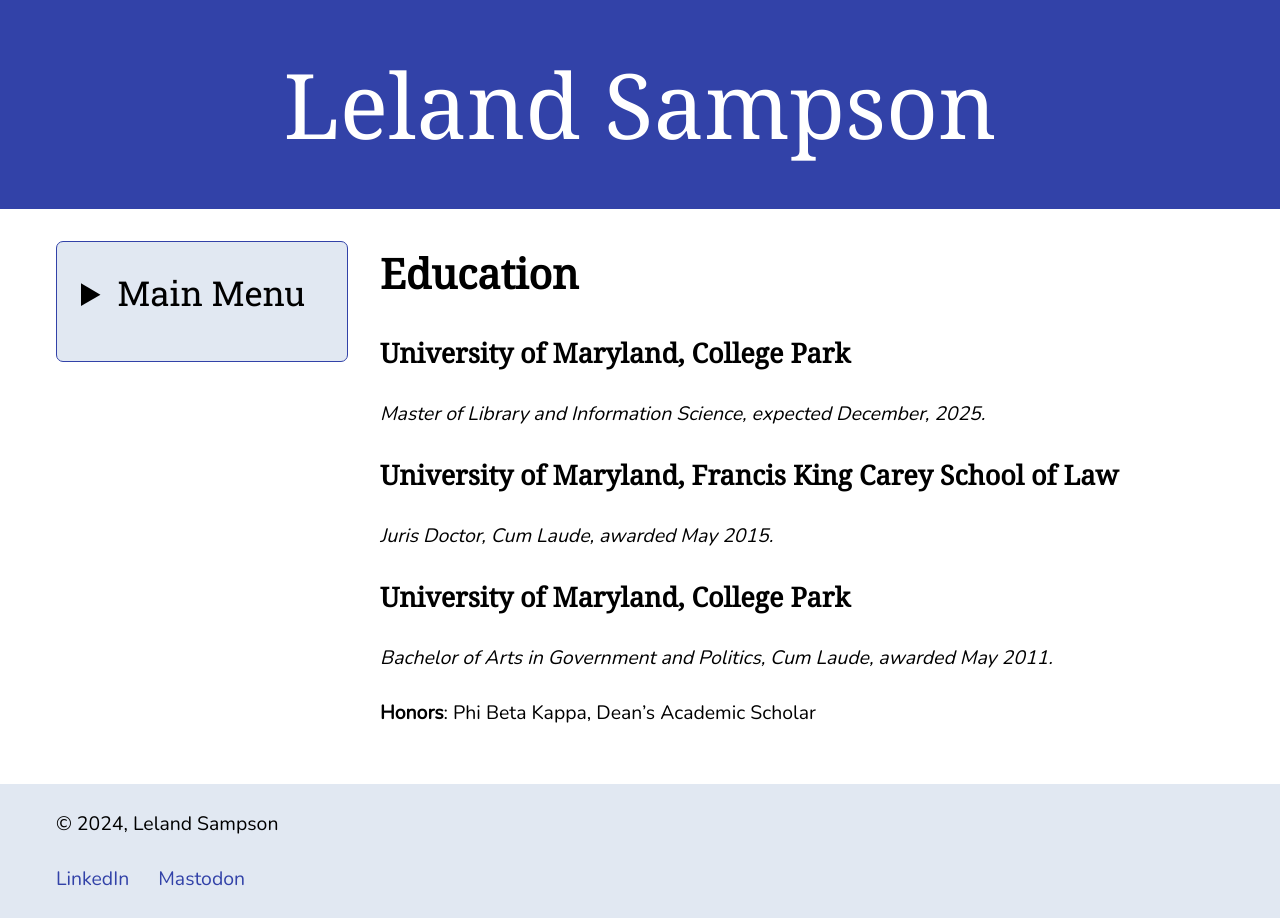
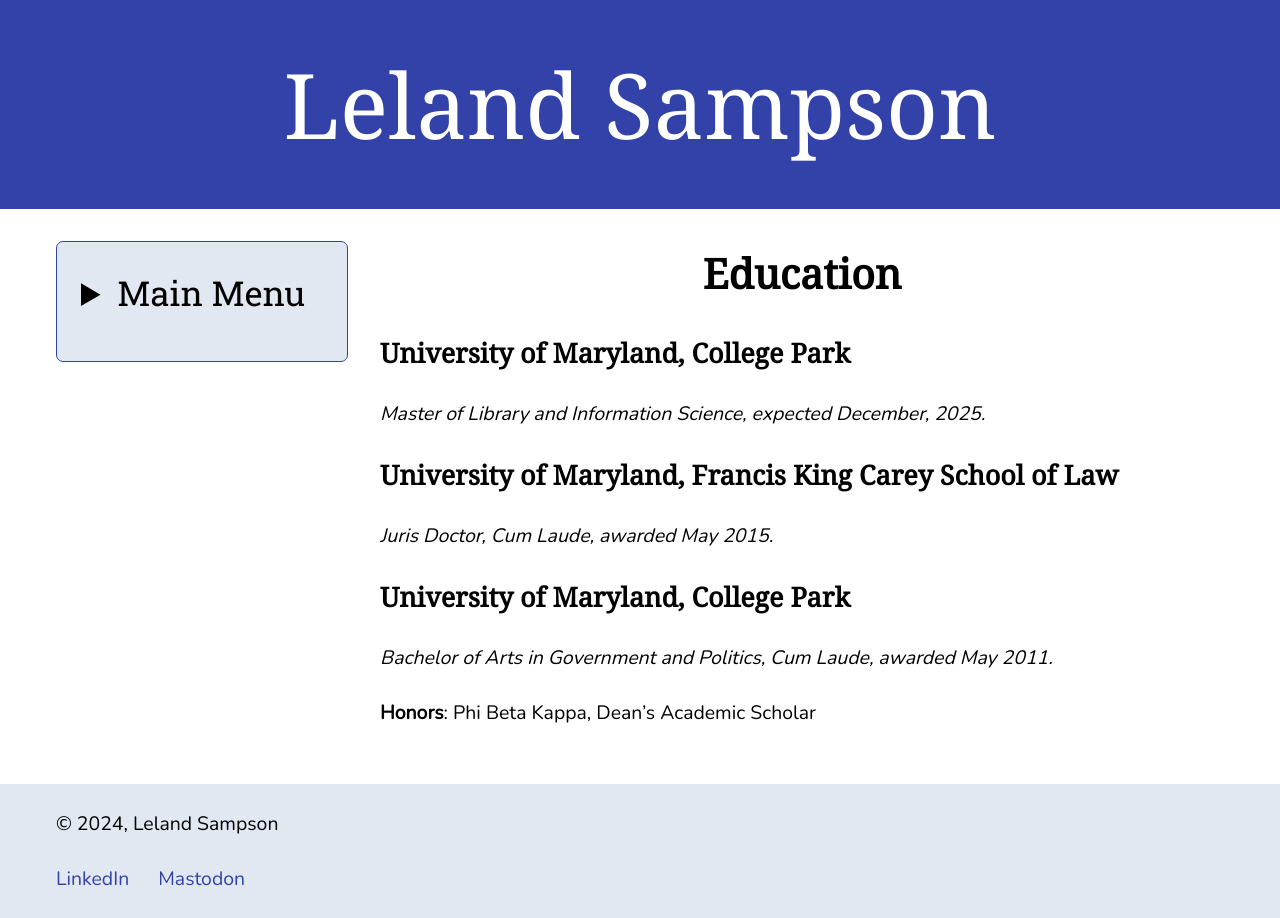
Before and after one commit to lelandsampson/Leland-Sampson-Website, a Jekyll site: the page built from education.md, in a window 1280 px wide. Built offline with Jekyll 4.4.1, drawn with Linux system fonts in a browser that asks for light colours.

Commit message:
Update education.md

```diff
--- a/education.md
+++ b/education.md
@@ -3,7 +3,7 @@
 title: Education
 ---
 
-# Education
+<h1 align="center"> Education</h1>
 
 ## University of Maryland, College Park
 *Master of Library and Information Science, expected December, 2025.*
```
